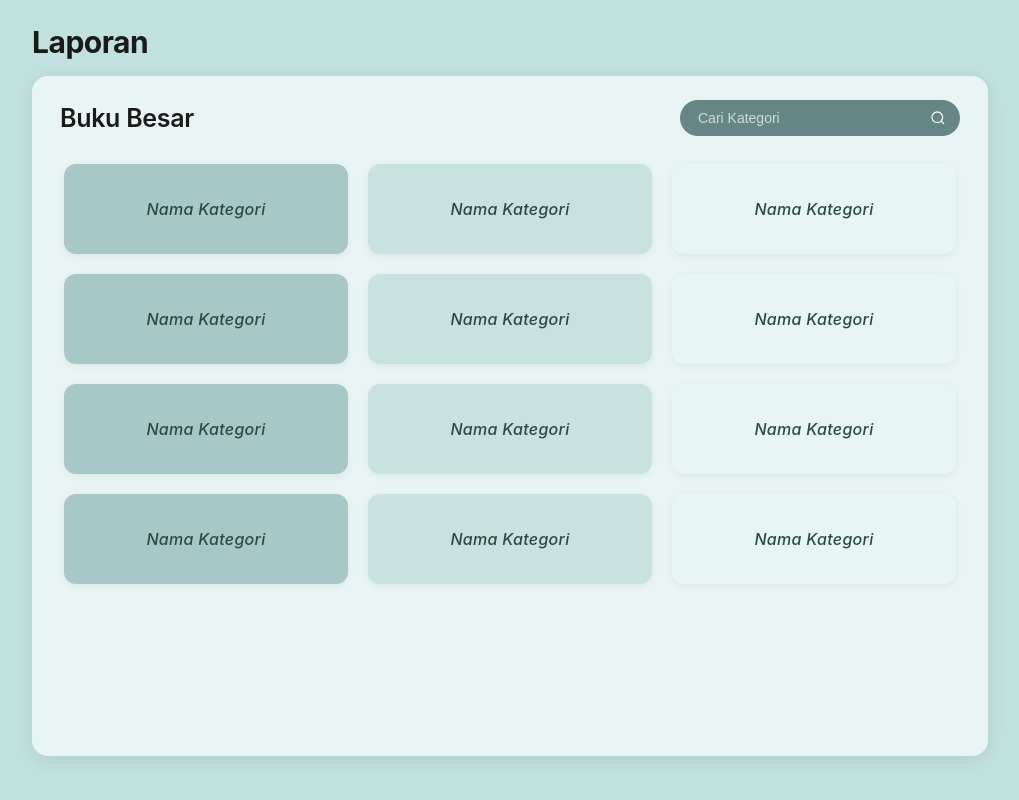
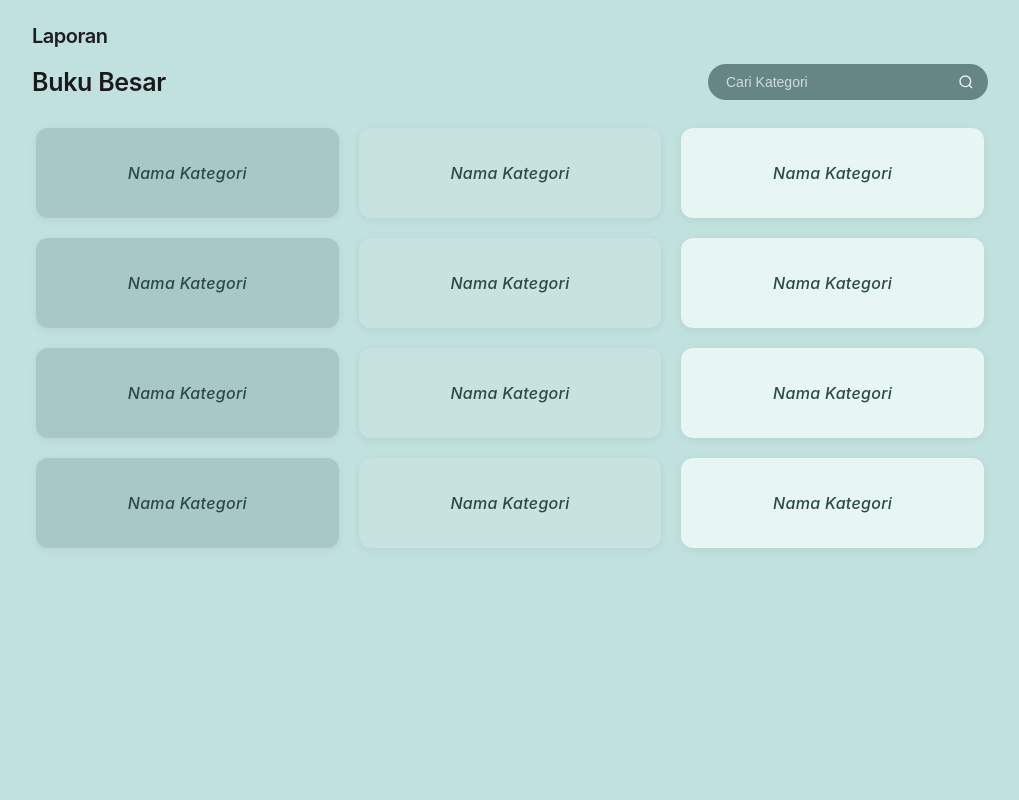
Before and after one commit to novela15/MAP-PAW-R3, a PHP site: page /buku-besar.html in a window 1280 px wide. Shown: the whole page, without its empty margins (260-1279 px from the left). Run offline with PHP 8.4, Linux system fonts and the light colour scheme.

Commit message:
update css

```diff
--- a/buku-besar.css
+++ b/buku-besar.css
@@ -15,7 +15,6 @@ body {
     min-height: 100vh;
 }
 
-/* Main Content */
 .main-content {
     flex: 1;
     margin-left: 260px;
@@ -29,20 +28,11 @@ body {
 }
 
 .page-title {
-    font-size: 30px;
-    font-weight: 700;
-    color: #1a1a1a;
+    font-size: 1.25rem;
+    font-weight: 600;
+    color: #1E1E1E;
     margin-bottom: 16px;
     letter-spacing: -0.5px;
-}
-
-/* Card */
-.card {
-    background: #E8F5F4;
-    border-radius: 16px;
-    padding: 24px 28px;
-    box-shadow: 0 4px 20px rgba(0, 0, 0, 0.08);
-    min-height: calc(100vh - 120px);
 }
 
 .card-header {
@@ -61,7 +51,6 @@ body {
     letter-spacing: -0.3px;
 }
 
-/* Category Search */
 .search-category {
     position: relative;
     width: 280px;
@@ -96,7 +85,6 @@ body {
     pointer-events: none;
 }
 
-/* Category Grid - 3 kolom */
 .category-grid {
     display: grid;
     grid-template-columns: repeat(3, 1fr);
@@ -104,7 +92,6 @@ body {
     padding: 4px;
 }
 
-/* Category Box */
 .category-box {
     height: 90px;
     border-radius: 12px;
@@ -119,12 +106,10 @@ body {
     text-decoration: none;
 }
 
-/* Warna pattern */
 .category-box.color-1 { background-color: #A8C8C7; }
 .category-box.color-2 { background-color: #C8E2DF; }
 .category-box.color-3 { background-color: #E7F6F3; }
 
-/* Efek ngambang */
 .category-box:hover {
     transform: translateY(-4px) scale(1.02);
     box-shadow: 0 12px 24px rgba(0, 0, 0, 0.15);
@@ -136,12 +121,10 @@ body {
     transition-duration: 0.1s;
 }
 
-/* Hidden untuk search */
 .category-box.hidden {
     display: none !important;
 }
 
-/* Text "Nama Kategori" */
 .category-name {
     font-size: 16px;
     font-weight: 500;
@@ -154,7 +137,6 @@ body {
     user-select: none;
 }
 
-/* Responsive */
 @media (max-width: 1024px) {
     .category-grid {
         grid-template-columns: repeat(2, 1fr);
```
